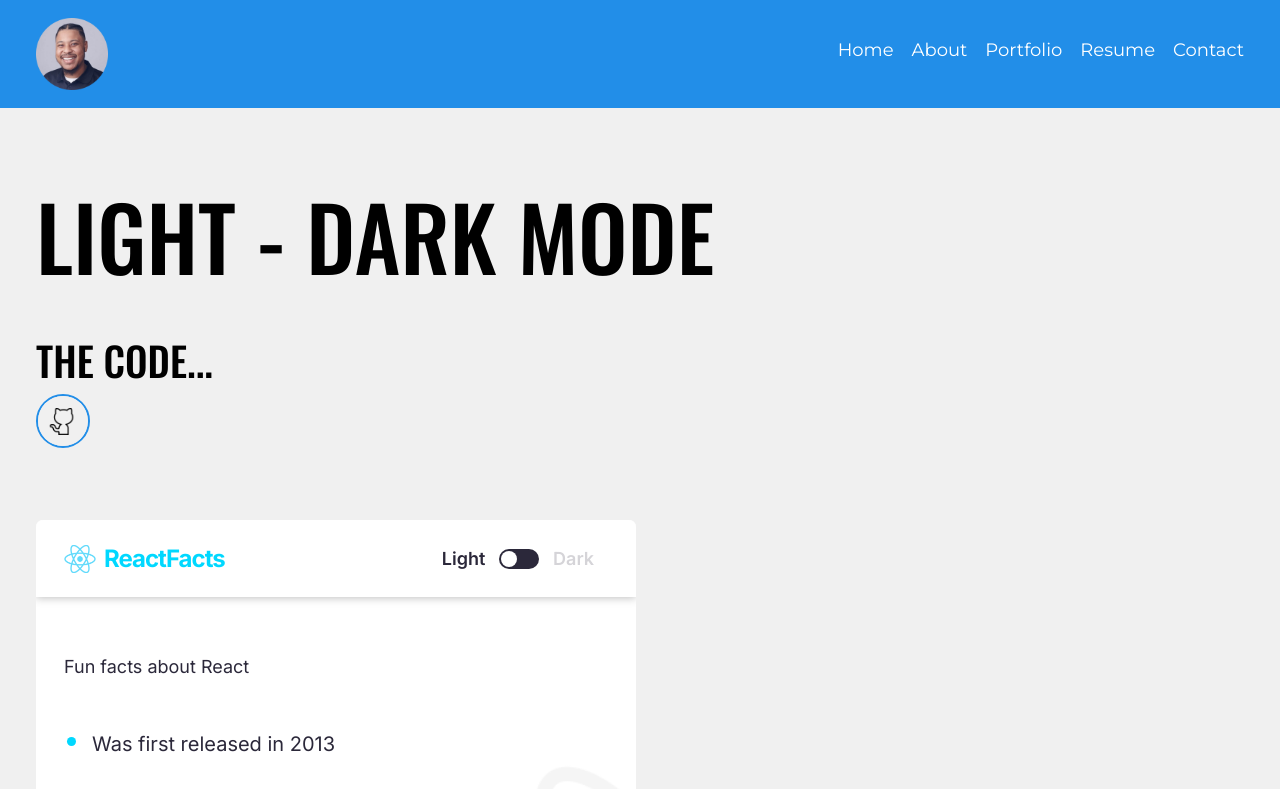
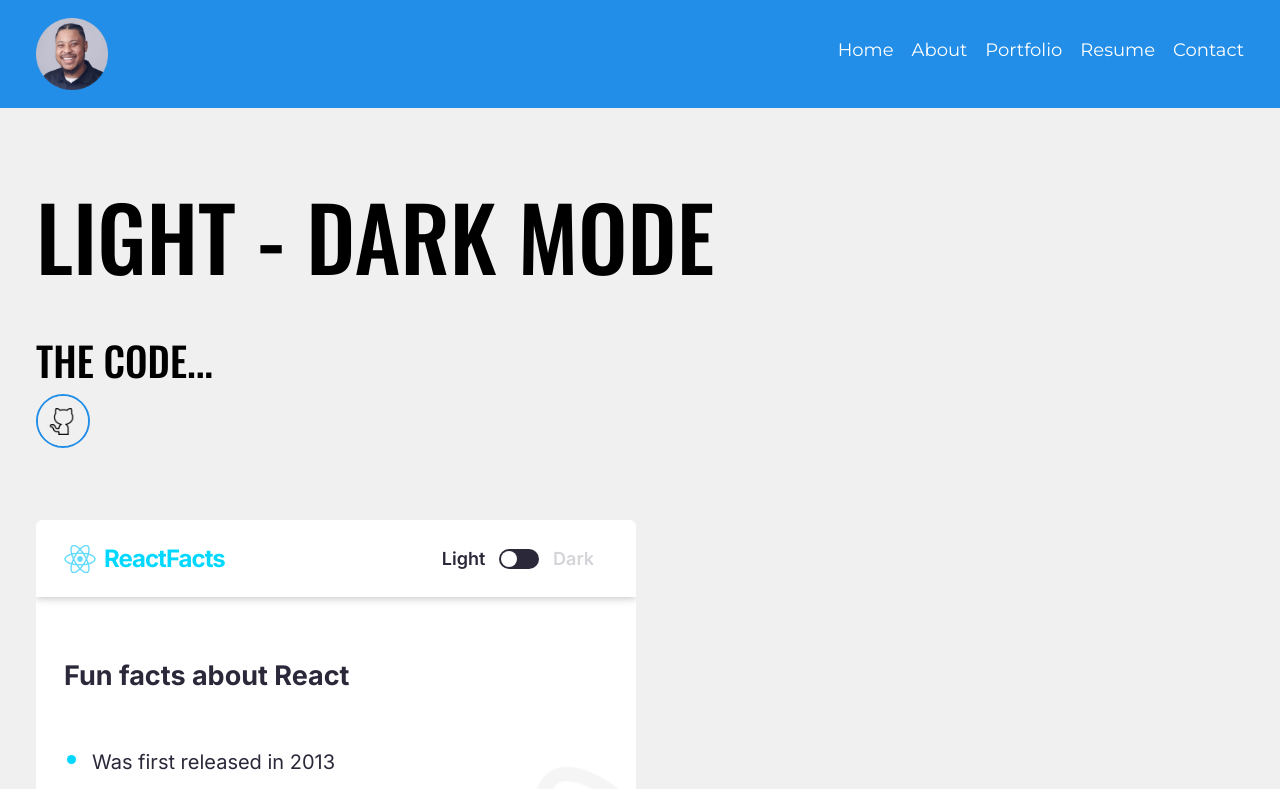
Before and after one commit to mqwebster/mqwebster, a Next.js app: page /portfolio/light-dark-mode in a window 1280 px wide. Shown: the top 789 px of the page. Built offline with nearby package versions, Linux system fonts and the light colour scheme.

Commit message:
updated heading 1 styling

```diff
--- a/app/portfolio/light-dark-mode/components/Card/index.tsx
+++ b/app/portfolio/light-dark-mode/components/Card/index.tsx
@@ -3,7 +3,7 @@ import "./index.css";
 export default function Card(props) {
   return (
     <div className={`main-card ${props.isDark ? "dark" : ""}`}>
-      <h1>Fun facts about React</h1>
+      <h1 className="type-preset-lg font-bold">Fun facts about React</h1>
 
       <ul className="main-list">
         <li>Was first released in 2013</li>
```
